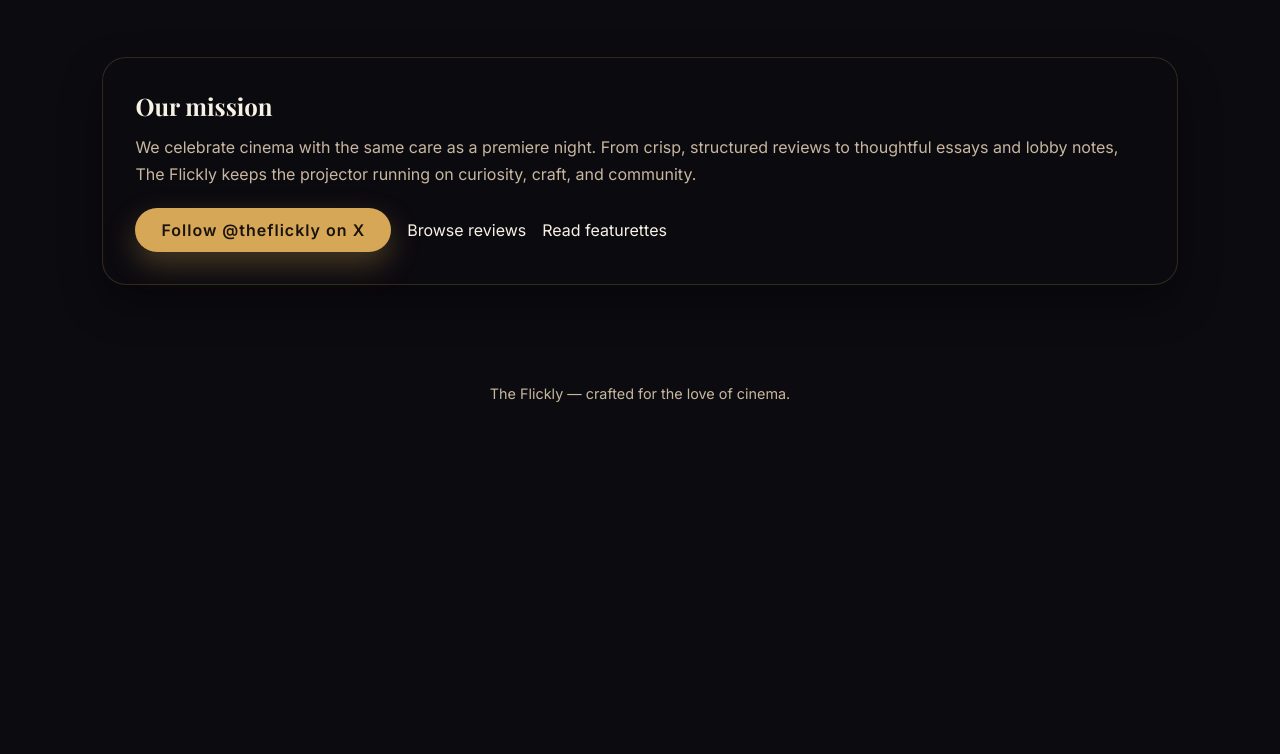
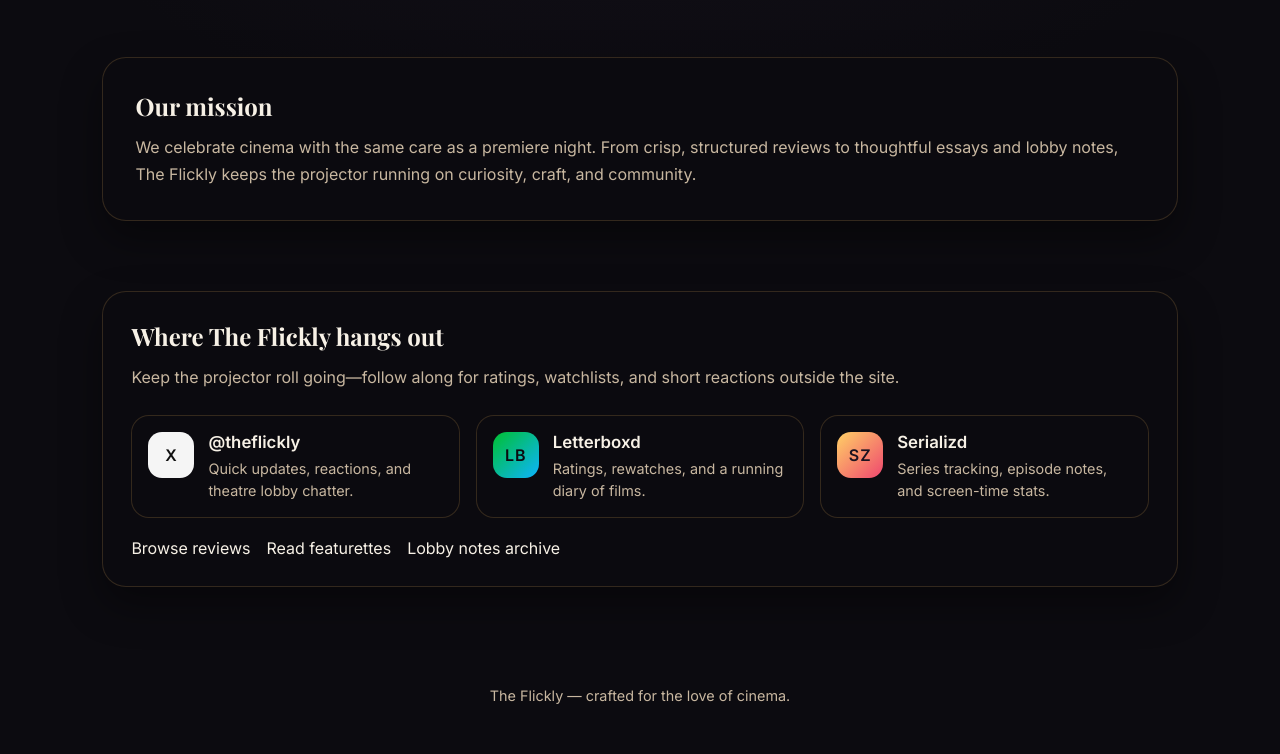
Before and after one commit to MisterNo95/flickly, a Flask app: page /about in a window 1280 px wide. Shown: the part 731-1485 px from the top of the page. Before the commit the page ends 1133 px from the top, so only its background shows below. Run offline with Flask 3, Linux system fonts and the light colour scheme.

Commit message:
Smooth homepage reel carousel and refresh about

```diff
--- a/static/styles.css
+++ b/static/styles.css
@@ -211,7 +211,17 @@ a {
 }
 
 .reel-track {
-  grid-template-columns: repeat(4, minmax(0, 1fr));
+  grid-auto-flow: column;
+  grid-auto-columns: calc((100% - 72px) / 4);
+  overflow-x: auto;
+  scroll-behavior: smooth;
+  scroll-snap-type: x mandatory;
+  padding-bottom: 6px;
+  scrollbar-width: none;
+}
+
+.reel-track::-webkit-scrollbar {
+  display: none;
 }
 
 .reel-arrow {
@@ -240,7 +250,6 @@ a {
   cursor: not-allowed;
 }
 
-.reel-card.is-hidden,
 .reel-arrow.is-hidden {
   display: none;
 }
@@ -259,6 +268,7 @@ a {
   box-shadow: 0 18px 40px rgba(0, 0, 0, 0.4);
   overflow: hidden;
   transition: transform 0.3s ease, box-shadow 0.3s ease, border-color 0.3s ease;
+  scroll-snap-align: start;
 }
 
 .reel-card::before,
@@ -711,6 +721,10 @@ a {
   box-shadow: 0 18px 40px rgba(0, 0, 0, 0.4);
 }
 
+.about-panel-slim {
+  padding: 28px;
+}
+
 .about-panel h2 {
   font-family: 'Playfair Display', serif;
   margin-bottom: 12px;
@@ -727,6 +741,71 @@ a {
   flex-wrap: wrap;
   gap: 16px;
   align-items: center;
+}
+
+.about-socials {
+  margin-top: 24px;
+  display: grid;
+  gap: 16px;
+  grid-template-columns: repeat(auto-fit, minmax(220px, 1fr));
+}
+
+.social-card {
+  display: grid;
+  grid-template-columns: auto 1fr;
+  gap: 14px;
+  padding: 16px;
+  border-radius: 18px;
+  border: 1px solid rgba(214, 167, 86, 0.2);
+  background: rgba(12, 11, 16, 0.6);
+  color: inherit;
+  transition: transform 0.3s ease, border-color 0.3s ease, box-shadow 0.3s ease;
+}
+
+.social-card:hover {
+  transform: translateY(-4px);
+  border-color: rgba(214, 167, 86, 0.45);
+  box-shadow: 0 16px 30px rgba(0, 0, 0, 0.35);
+}
+
+.social-card h3 {
+  margin-bottom: 6px;
+  font-size: 1.05rem;
+}
+
+.social-card p {
+  color: var(--muted);
+  font-size: 0.9rem;
+  line-height: 1.5;
+}
+
+.social-icon {
+  width: 46px;
+  height: 46px;
+  border-radius: 14px;
+  display: inline-flex;
+  align-items: center;
+  justify-content: center;
+  font-weight: 700;
+  letter-spacing: 1px;
+  color: #0b0a0f;
+  background: var(--gold);
+  text-transform: uppercase;
+}
+
+.social-icon-x {
+  background: #f5f5f5;
+  color: #111;
+}
+
+.social-icon-letterboxd {
+  background: linear-gradient(135deg, #00c030, #0db4ff);
+  color: #0b0a0f;
+}
+
+.social-icon-serializd {
+  background: linear-gradient(135deg, #ffd166, #ef476f);
+  color: #1b1320;
 }
 
 .form-grid {
@@ -777,7 +856,7 @@ a {
   }
 
   .reel-track {
-    grid-template-columns: repeat(2, minmax(0, 1fr));
+    grid-auto-columns: calc((100% - 24px) / 2);
   }
 }
 
@@ -819,7 +898,7 @@ a {
   }
 
   .reel-track {
-    grid-template-columns: 1fr;
+    grid-auto-columns: 100%;
   }
 
   .updates-grid-archive {
--- a/templates/about.html
+++ b/templates/about.html
@@ -52,10 +52,40 @@
       <div class="about-panel">
         <h2>Our mission</h2>
         <p>We celebrate cinema with the same care as a premiere night. From crisp, structured reviews to thoughtful essays and lobby notes, The Flickly keeps the projector running on curiosity, craft, and community.</p>
+      </div>
+    </section>
+
+    <section class="section about-highlight">
+      <div class="about-panel about-panel-slim">
+        <h2>Where The Flickly hangs out</h2>
+        <p>Keep the projector roll going—follow along for ratings, watchlists, and short reactions outside the site.</p>
+        <div class="about-socials">
+          <a class="social-card" href="https://x.com/theflickly" target="_blank" rel="noreferrer">
+            <span class="social-icon social-icon-x">X</span>
+            <div>
+              <h3>@theflickly</h3>
+              <p>Quick updates, reactions, and theatre lobby chatter.</p>
+            </div>
+          </a>
+          <a class="social-card" href="https://letterboxd.com/helizzes/" target="_blank" rel="noreferrer">
+            <span class="social-icon social-icon-letterboxd">LB</span>
+            <div>
+              <h3>Letterboxd</h3>
+              <p>Ratings, rewatches, and a running diary of films.</p>
+            </div>
+          </a>
+          <a class="social-card" href="https://www.serializd.com/user/helizzes" target="_blank" rel="noreferrer">
+            <span class="social-icon social-icon-serializd">SZ</span>
+            <div>
+              <h3>Serializd</h3>
+              <p>Series tracking, episode notes, and screen-time stats.</p>
+            </div>
+          </a>
+        </div>
         <div class="about-links">
-          <a class="cta" href="https://x.com/theflickly" target="_blank" rel="noreferrer">Follow @theflickly on X</a>
           <a class="tag-link" href="{{ url_for('reviews') }}">Browse reviews</a>
           <a class="tag-link" href="{{ url_for('featurettes') }}">Read featurettes</a>
+          <a class="tag-link" href="{{ url_for('updates') }}">Lobby notes archive</a>
         </div>
       </div>
     </section>
```
Also changed, not shown: templates/index.html (+16 -20 lines).
